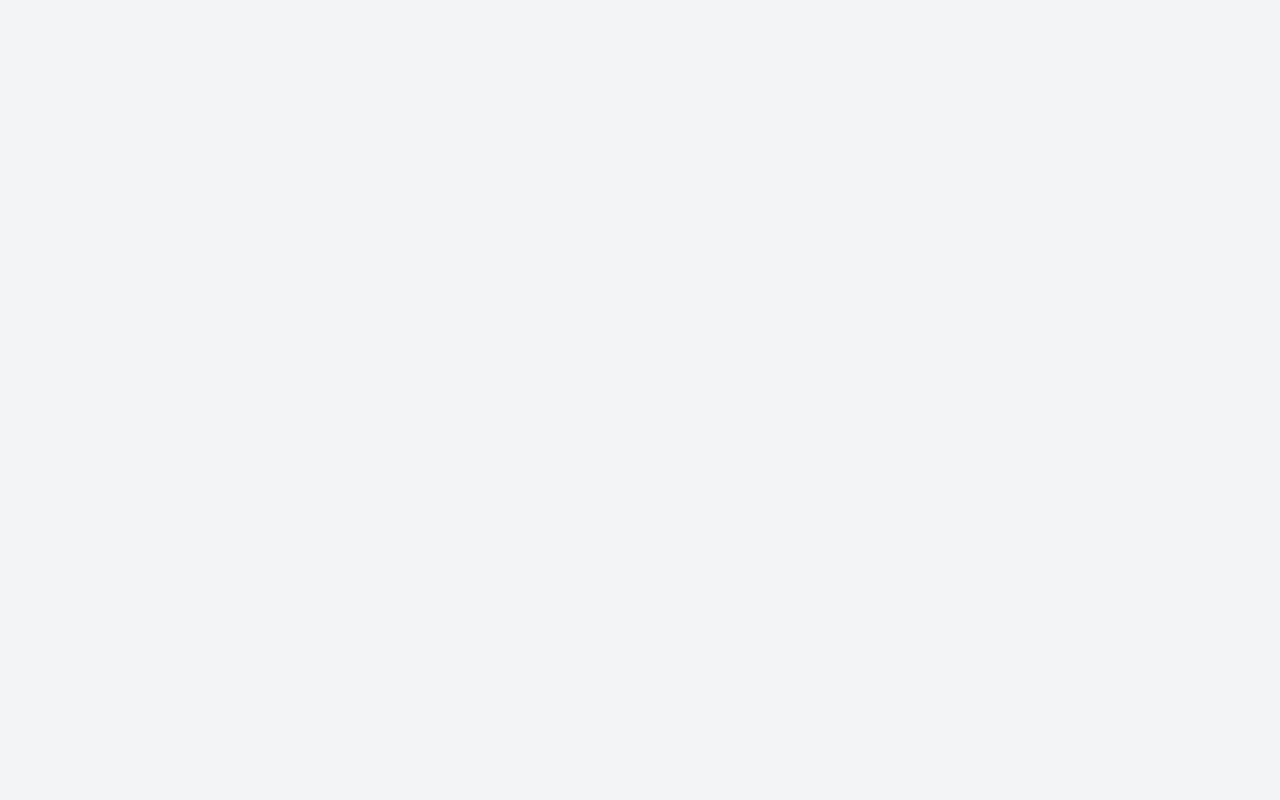
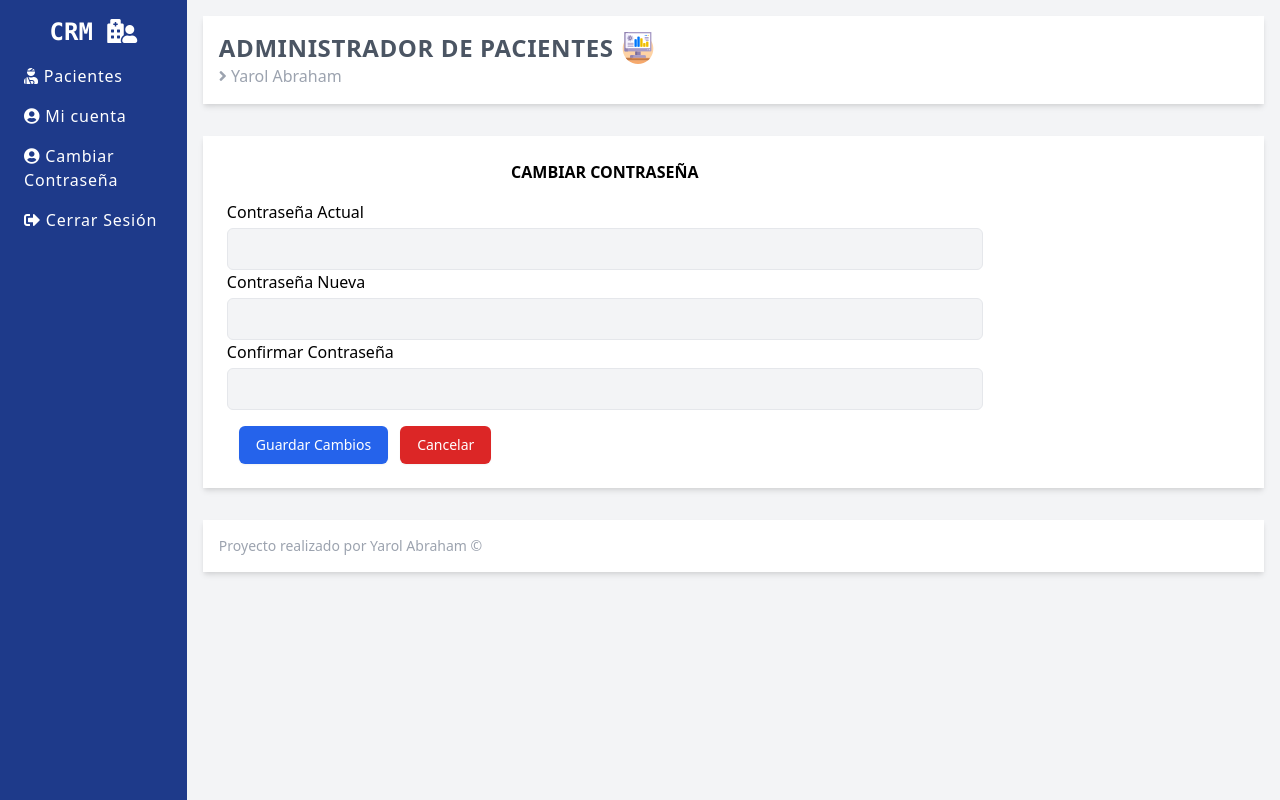
Before and after one commit to Yarol-Abraham/Administrador-de-pacientes_frontend, a React (Vite) app: page /account/password in a window 1280 px wide. Before the commit this address had no page. Built offline with nearby package versions, Linux system fonts and the light colour scheme.

Commit message:
add account page and layout update

```diff
--- /dev/null
+++ b/src/pages/auth/ChangedPassword.jsx
@@ -0,0 +1,52 @@
+import { Link } from 'react-router-dom';
+
+function ChangePassword() {
+
+    return (
+      <>
+        <form className="p-2 flex flex-col w-full md:w-3/4">
+            <h1 className="text-center mb-4 uppercase font-bold">Cambiar Contraseña</h1>
+              <label htmlFor="password Actual">Contraseña Actual</label>
+              <input
+                name="passwordActual"
+                type="password"
+                className="mt-1 p-2 block w-full rounded-md bg-gray-100 border outline-none
+              focus:border-gray-500 focus:bg-white focus:ring-0" />
+
+              <label htmlFor="password Nuevo">Contraseña Nueva</label>
+              <input
+                name="passwordNuevo"
+                type="password"
+                className="mt-1 p-2 block w-full rounded-md bg-gray-100 border outline-none
+              focus:border-gray-500 focus:bg-white focus:ring-0" />
+
+              <label htmlFor="confirmar password">Confirmar Contraseña</label>
+              <input
+                name="passwordConfirm"
+                type="password"
+                className="mt-1 p-2 block w-full rounded-md bg-gray-100 border outline-none
+              focus:border-gray-500 focus:bg-white focus:ring-0" />
+
+              <div className="flex flex-col sm:flex-row mt-4">
+                <button
+                  type="button"
+                  className="w-full mb-2 sm:mb-0 inline-flex justify-center rounded-md border border-transparent shadow-sm px-4 py-2 bg-blue-600 text-base font-medium text-white hover:bg-blue-700 focus:outline-none focus:ring-2 focus:ring-offset-2 focus:ring-red-500 sm:ml-3 sm:w-auto sm:text-sm"
+                >
+                Guardar Cambios
+                </button>
+
+                <Link
+                  to={"/"}
+                  className="w-full inline-flex justify-center rounded-md border border-transparent shadow-sm px-4 py-2 bg-red-600 text-base font-medium text-white hover:bg-red-700 focus:outline-none focus:ring-2 focus:ring-offset-2 focus:ring-red-500 sm:ml-3 sm:w-auto sm:text-sm"
+                >
+                Cancelar
+                </Link>
+              </div>
+
+        </form>
+      </>
+    )
+
+}
+
+export default ChangePassword
--- /dev/null
+++ b/src/pages/auth/account.jsx
@@ -0,0 +1,49 @@
+import { Link } from 'react-router-dom';
+
+function Account() {
+
+    return (
+      <>
+        <form className="p-2 flex flex-col w-full md:w-3/4">
+            <h1 className="text-center mb-4 uppercase font-bold">Mi Cuenta</h1>
+              <label htmlFor="Nombre">Nombres</label>
+              <input
+                type="text"
+                className="mt-1 p-2 block w-full rounded-md bg-gray-100 border outline-none
+              focus:border-gray-500 focus:bg-white focus:ring-0" />
+
+              <label htmlFor="Apellidos">Apellidos</label>
+              <input
+                type="text"
+                className="mt-1 p-2 block w-full rounded-md bg-gray-100 border outline-none
+              focus:border-gray-500 focus:bg-white focus:ring-0" />
+
+              <label htmlFor="Apellidos">Usuario</label>
+              <input
+                type="text"
+                className="mt-1 p-2 block w-full rounded-md bg-gray-100 border outline-none
+              focus:border-gray-500 focus:bg-white focus:ring-0" />
+
+              <div className="flex flex-col sm:flex-row mt-4">
+                <button
+                  type="button"
+                  className="w-full mb-2 sm:mb-0 inline-flex justify-center rounded-md border border-transparent shadow-sm px-4 py-2 bg-blue-600 text-base font-medium text-white hover:bg-blue-700 focus:outline-none focus:ring-2 focus:ring-offset-2 focus:ring-red-500 sm:ml-3 sm:w-auto sm:text-sm"
+                >
+                Guardar Cambios
+                </button>
+
+                <Link
+                  to={"/"}
+                  className="w-full inline-flex justify-center rounded-md border border-transparent shadow-sm px-4 py-2 bg-red-600 text-base font-medium text-white hover:bg-red-700 focus:outline-none focus:ring-2 focus:ring-offset-2 focus:ring-red-500 sm:ml-3 sm:w-auto sm:text-sm"
+                >
+                Cancelar
+                </Link>
+              </div>
+
+        </form>
+      </>
+    )
+
+}
+
+export default Account
--- a/src/pages/layout/Aside.jsx
+++ b/src/pages/layout/Aside.jsx
@@ -9,7 +9,7 @@ function Aside() {
   const toggleMenu = state => setMenu(state);
 
     return (
-      <aside className="lg:h-screen w-full lg:w-1/6 bg-blue-900 p-4">
+      <aside className="lg:min-h-full w-full lg:w-1/6 bg-blue-900 p-4">
         <div className="flex flex-row justify-between lg:justify-center mb-2">
           <Link  to={"/"} className="text-white font-bold text-2xl uppercase font-mono">CRM <i className="fas fa-hospital-user"></i></Link>
           <button className="lg:hidden" type="button" onClick={()=>toggleMenu(!openMenu)}>
@@ -18,7 +18,8 @@ function Aside() {
         </div>
         <nav className={`${openMenu ? 'flex' : 'hidden'} lg:flex flex-col`}>
           <Link to={"/pacientes"} className={cssLink} href="#"><i className="fas fa-user-injured"></i> Pacientes</Link>
-          <a className={cssLink} href="#"><i className="fas fa-user-circle"></i> Mi cuenta</a>
+          <Link to={"/account"} className={cssLink} href="#"><i className="fas fa-user-circle"></i> Mi cuenta</Link>
+          <Link to={"/account/password"} className={cssLink} href="#"><i className="fas fa-user-circle"></i> Cambiar Contraseña</Link>
           <a className={cssLink} href="#"><i className="fas fa-sign-out-alt"></i> Cerrar Sesión</a>
         </nav>
       </aside>
--- a/src/pages/layout/Layout.jsx
+++ b/src/pages/layout/Layout.jsx
@@ -7,9 +7,9 @@ import Aside from './Aside';
 function Layout() {
 
     return (
-        <main className="max-h-screen max-w-full flex flex-col lg:flex-row">
+        <main className="min-h-screen max-h-full max-w-full flex flex-col lg:flex-row">
           <Aside />
-          <section className="w-full h-screen overflow-y-auto">
+          <section className="flex flex-col justify-between w-full h-full overflow-y-auto">
             <Header />
             <div className="m-4 p-4 h-auto bg-white shadow-md overflow-auto lg:overflow-hidden">
               <Outlet />
--- a/src/pages/patients/ListPatients.jsx
+++ b/src/pages/patients/ListPatients.jsx
@@ -33,6 +33,7 @@ function ListPatients() {
                 </div>
               </td>
             </tr>
+
           </tbody>
         </table>
       </div>
--- a/src/routes/Routes.jsx
+++ b/src/routes/Routes.jsx
@@ -6,9 +6,14 @@ import {
 
 import Layout from '../pages/layout/Layout';
 import Dashboard from '../pages/Dashboard';
+//pacientes
 import Patients from '../pages/patients/Patients';
 import CreatePatient from '../pages/patients/CreatePatient';
 import EditPatient from '../pages/patients/EditPatient';
+//usuario
+import Account from '../pages/auth/account';
+import ChangePassword from '../pages/auth/ChangedPassword';
+
 
 function RoutesPages() {
 
@@ -16,10 +21,16 @@ function RoutesPages() {
       <>
         <Router>
           <Routes>
+             {/* Dashboard */}
             <Route path="/" element={<Layout />} >
               <Route index element={<Dashboard />} />
             </Route>
-
+            {/* Usuario */}
+            <Route path="/account" element={<Layout />} >
+              <Route index element={<Account />} />
+              <Route path="password" element={<ChangePassword />} />
+            </Route>
+            {/* Pacientes */}
             <Route path="/pacientes" element={<Layout />} >
               <Route index element={<Patients />} />
               <Route path="nuevo" element={<CreatePatient />} />
```
